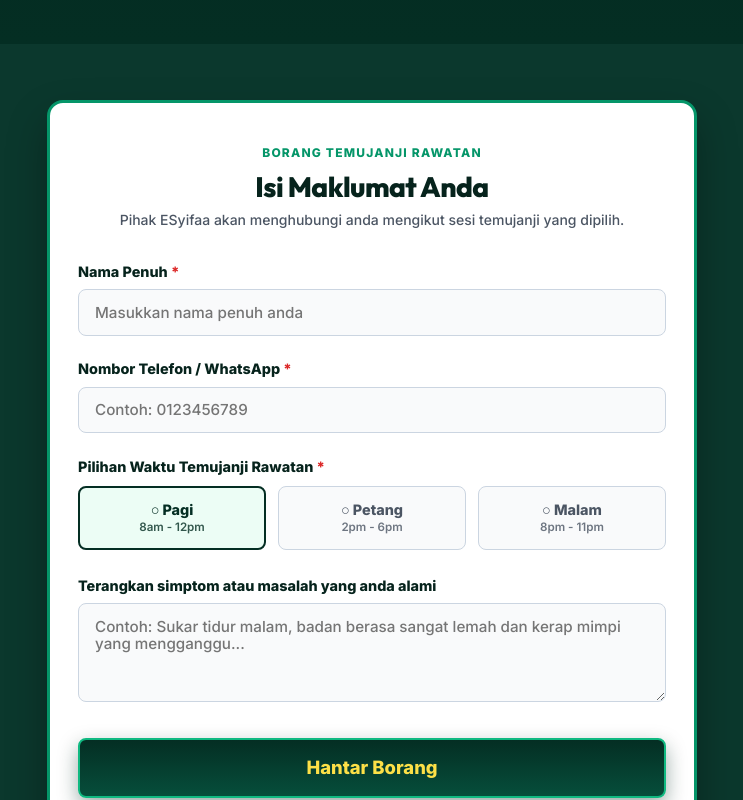
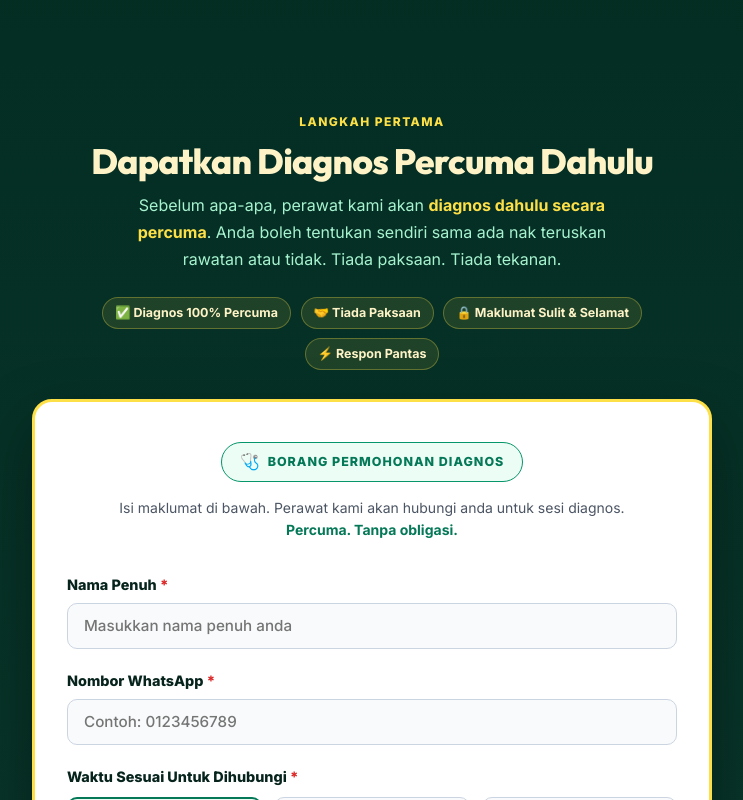
Before and after one commit to molekventure313/aura-assyifa, a Next.js app: page / in a window 1280 px wide. Shown: the part 9740-10540 px from the top of the page, without its empty margins (268-1011 px from the left). Built offline with nearby package versions, Linux system fonts and the light colour scheme.

Commit message:
feat: revamp ApplicationForm - tukar dari temujanji rawatan kepada diagnos percuma tanpa paksaan

```diff
--- a/src/components/salespage/ApplicationForm.js
+++ b/src/components/salespage/ApplicationForm.js
@@ -76,43 +76,114 @@ export default function ApplicationForm() {
 
   return (
     <section
-      id="apply-form"
+      id="borang"
       style={{
-        background: '#0B382D',
+        background: 'linear-gradient(180deg, #042E23 0%, #0B382D 100%)',
         color: '#0F172A',
-        padding: '3.5rem 1rem',
+        padding: '4rem 1rem',
         fontFamily: 'var(--font-inter), -apple-system, sans-serif'
       }}
     >
-      <div style={{ maxWidth: '650px', margin: '0 auto' }}>
+      <div style={{ maxWidth: '680px', margin: '0 auto' }}>
 
-        {/* Form Container (Pure White Background + Deep Emerald Border) */}
-        <div
-          style={{
+        {/* Section label above card */}
+        <div style={{ textAlign: 'center', marginBottom: '1.5rem' }}>
+          <span style={{
+            fontSize: '0.75rem', fontWeight: 800, color: '#FDE047',
+            textTransform: 'uppercase', letterSpacing: '0.12em'
+          }}>
+            LANGKAH PERTAMA
+          </span>
+          <h2 style={{
+            fontSize: 'clamp(1.6rem, 3.5vw, 2.2rem)',
+            fontWeight: 800,
+            color: '#FEF3C7',
+            marginTop: '0.4rem',
+            marginBottom: '0.6rem',
+            letterSpacing: '-0.02em'
+          }}>
+            Dapatkan Diagnos Percuma Dahulu
+          </h2>
+          <p style={{
+            color: '#A7F3D0',
+            fontSize: '1rem',
+            lineHeight: 1.7,
+            maxWidth: '520px',
+            margin: '0 auto'
+          }}>
+            Sebelum apa-apa, perawat kami akan <strong style={{ color: '#FDE047' }}>diagnos dahulu secara percuma</strong>.
+            Anda boleh tentukan sendiri sama ada nak teruskan rawatan atau tidak.
+            Tiada paksaan. Tiada tekanan.
+          </p>
+        </div>
+
+        {/* Trust badges */}
+        <div style={{
+          display: 'flex',
+          justifyContent: 'center',
+          flexWrap: 'wrap',
+          gap: '0.6rem',
+          marginBottom: '1.8rem'
+        }}>
+          {[
+            { icon: '✅', text: 'Diagnos 100% Percuma' },
+            { icon: '🤝', text: 'Tiada Paksaan' },
+            { icon: '🔒', text: 'Maklumat Sulit & Selamat' },
+            { icon: '⚡', text: 'Respon Pantas' },
+          ].map((b, i) => (
+            <span key={i} style={{
+              display: 'inline-flex',
+              alignItems: 'center',
+              gap: '0.35rem',
+              background: 'rgba(253,224,71,0.1)',
+              border: '1px solid rgba(253,224,71,0.3)',
+              color: '#FEF3C7',
+              fontSize: '0.78rem',
+              fontWeight: 700,
+              padding: '0.3rem 0.75rem',
+              borderRadius: '999px'
+            }}>
+              {b.icon} {b.text}
+            </span>
+          ))}
+        </div>
+
+        {/* Form Card */}
+        <div style={{
           background: '#FFFFFF',
-            borderRadius: '16px',
-            padding: '2.25rem 1.75rem',
-            border: '3px solid #059669',
-            boxShadow: '0 20px 40px rgba(0,0,0,0.3)'
-          }}
-        >
-          {/* Header */}
-          <div style={{ textAlign: 'center', marginBottom: '1.75rem' }}>
-            <span style={{ fontSize: '0.75rem', fontWeight: 800, color: '#059669', textTransform: 'uppercase', letterSpacing: '0.1em' }}>
-              BORANG TEMUJANJI RAWATAN
+          borderRadius: '20px',
+          padding: '2.5rem 2rem',
+          border: '3px solid #FDE047',
+          boxShadow: '0 24px 60px rgba(0,0,0,0.35)'
+        }}>
+
+          {/* Form header */}
+          <div style={{ textAlign: 'center', marginBottom: '2rem' }}>
+            <div style={{
+              display: 'inline-flex',
+              alignItems: 'center',
+              gap: '0.5rem',
+              background: '#ECFDF5',
+              border: '1.5px solid #059669',
+              borderRadius: '999px',
+              padding: '0.4rem 1.1rem',
+              marginBottom: '0.9rem'
+            }}>
+              <span style={{ fontSize: '1rem' }}>🩺</span>
+              <span style={{ fontSize: '0.78rem', fontWeight: 800, color: '#047857', textTransform: 'uppercase', letterSpacing: '0.08em' }}>
+                Borang Permohonan Diagnos
               </span>
-            <h2 style={{ fontSize: '1.75rem', fontWeight: 800, color: '#06231C', marginTop: '0.35rem', marginBottom: '0.35rem', letterSpacing: '-0.02em' }}>
-              Isi Maklumat Anda
-            </h2>
-            <p style={{ fontSize: '0.875rem', color: '#4B5563', margin: 0, fontWeight: 500 }}>
-              Pihak ESyifaa akan menghubungi anda mengikut sesi temujanji yang dipilih.
+            </div>
+            <p style={{ fontSize: '0.875rem', color: '#4B5563', margin: 0, lineHeight: 1.6 }}>
+              Isi maklumat di bawah. Perawat kami akan hubungi anda untuk sesi diagnos.
+              <br />
+              <strong style={{ color: '#047857' }}>Percuma. Tanpa obligasi.</strong>
             </p>
           </div>
 
           {/* Error Alert */}
           {errorMessage && (
-            <div
-              style={{
+            <div style={{
               background: '#FEF2F2',
               border: '1px solid #FCA5A5',
               borderRadius: '8px',
@@ -122,8 +193,7 @@ export default function ApplicationForm() {
               fontWeight: 600,
               marginBottom: '1.5rem',
               lineHeight: 1.4
-              }}
-            >
+            }}>
               ⚠️ {errorMessage}
             </div>
           )}
@@ -141,7 +211,7 @@ export default function ApplicationForm() {
             />
 
             {/* Nama Penuh */}
-            <div style={{ marginBottom: '1.35rem' }}>
+            <div style={{ marginBottom: '1.25rem' }}>
               <label style={{ display: 'block', marginBottom: '0.4rem', fontWeight: 800, fontSize: '0.9rem', color: '#06231C' }}>
                 Nama Penuh <span style={{ color: '#DC2626' }}>*</span>
               </label>
@@ -156,20 +226,21 @@ export default function ApplicationForm() {
                   width: '100%',
                   padding: '0.85rem 1rem',
                   background: '#F9FAFB',
-                  border: '1px solid #CBD5E1',
-                  borderRadius: '8px',
+                  border: '1.5px solid #CBD5E1',
+                  borderRadius: '10px',
                   color: '#0F172A',
                   fontSize: '0.95rem',
                   outline: 'none',
-                  fontWeight: 500
+                  fontWeight: 500,
+                  boxSizing: 'border-box'
                 }}
               />
             </div>
 
-            {/* Nombor Telefon / WhatsApp */}
-            <div style={{ marginBottom: '1.35rem' }}>
+            {/* Nombor WhatsApp */}
+            <div style={{ marginBottom: '1.25rem' }}>
               <label style={{ display: 'block', marginBottom: '0.4rem', fontWeight: 800, fontSize: '0.9rem', color: '#06231C' }}>
-                Nombor Telefon / WhatsApp <span style={{ color: '#DC2626' }}>*</span>
+                Nombor WhatsApp <span style={{ color: '#DC2626' }}>*</span>
               </label>
               <input
                 type="tel"
@@ -182,27 +253,27 @@ export default function ApplicationForm() {
                   width: '100%',
                   padding: '0.85rem 1rem',
                   background: '#F9FAFB',
-                  border: '1px solid #CBD5E1',
-                  borderRadius: '8px',
+                  border: '1.5px solid #CBD5E1',
+                  borderRadius: '10px',
                   color: '#0F172A',
                   fontSize: '0.95rem',
                   outline: 'none',
-                  fontWeight: 500
+                  fontWeight: 500,
+                  boxSizing: 'border-box'
                 }}
               />
             </div>
 
-            {/* Pilihan Waktu Temujanji */}
+            {/* Waktu Sesuai Dihubungi */}
             <div style={{ marginBottom: '1.5rem' }}>
               <label style={{ display: 'block', marginBottom: '0.5rem', fontWeight: 800, fontSize: '0.9rem', color: '#06231C' }}>
-                Pilihan Waktu Temujanji Rawatan <span style={{ color: '#DC2626' }}>*</span>
+                Waktu Sesuai Untuk Dihubungi <span style={{ color: '#DC2626' }}>*</span>
               </label>
-
               <div style={{ display: 'grid', gridTemplateColumns: 'repeat(3, 1fr)', gap: '0.75rem' }}>
                 {[
-                  { id: 'Pagi', label: '○ Pagi', desc: '8am - 12pm' },
-                  { id: 'Petang', label: '○ Petang', desc: '2pm - 6pm' },
-                  { id: 'Malam', label: '○ Malam', desc: '8pm - 11pm' }
+                  { id: 'Pagi', label: '🌅 Pagi', desc: '8am – 12pm' },
+                  { id: 'Petang', label: '☀️ Petang', desc: '2pm – 6pm' },
+                  { id: 'Malam', label: '🌙 Malam', desc: '8pm – 11pm' }
                 ].map((item) => {
                   const isSelected = formData.appointment_session === item.id;
                   return (
@@ -212,19 +283,19 @@ export default function ApplicationForm() {
                       onClick={() => setFormData(prev => ({ ...prev, appointment_session: item.id }))}
                       style={{
                         padding: '0.85rem 0.5rem',
-                        borderRadius: '8px',
-                        border: isSelected ? '2px solid #042E23' : '1px solid #CBD5E1',
+                        borderRadius: '10px',
+                        border: isSelected ? '2px solid #047857' : '1.5px solid #CBD5E1',
                         background: isSelected ? '#ECFDF5' : '#F9FAFB',
-                        color: isSelected ? '#042E23' : '#4B5563',
+                        color: isSelected ? '#047857' : '#4B5563',
                         fontWeight: 800,
-                        fontSize: '0.9rem',
+                        fontSize: '0.88rem',
                         cursor: 'pointer',
                         textAlign: 'center',
                         transition: 'all 0.15s ease'
                       }}
                     >
                       <div>{item.label}</div>
-                      <div style={{ fontSize: '0.725rem', opacity: 0.8, marginTop: '0.15rem', fontWeight: 600 }}>
+                      <div style={{ fontSize: '0.72rem', opacity: 0.8, marginTop: '0.15rem', fontWeight: 600 }}>
                         {item.desc}
                       </div>
                     </button>
@@ -233,56 +304,82 @@ export default function ApplicationForm() {
               </div>
             </div>
 
-            {/* Terangkan simptom atau masalah yang anda alami */}
-            <div style={{ marginBottom: '1.75rem' }}>
+            {/* Simptom / Masalah */}
+            <div style={{ marginBottom: '1.5rem' }}>
               <label style={{ display: 'block', marginBottom: '0.4rem', fontWeight: 800, fontSize: '0.9rem', color: '#06231C' }}>
-                Terangkan simptom atau masalah yang anda alami
+                Ceritakan Simptom atau Masalah Anda
+                <span style={{ fontWeight: 500, color: '#6B7280', marginLeft: '0.3rem', fontSize: '0.8rem' }}>(tidak wajib, tapi membantu diagnos)</span>
               </label>
               <textarea
                 name="problem"
                 rows={4}
-                placeholder="Contoh: Sukar tidur malam, badan berasa sangat lemah dan kerap mimpi yang mengganggu..."
+                placeholder="Contoh: Kerap mimpi menakutkan, badan terasa berat tanpa sebab, perniagaan tiba-tiba sunyi..."
                 value={formData.problem}
                 onChange={handleChange}
                 style={{
                   width: '100%',
                   padding: '0.85rem 1rem',
                   background: '#F9FAFB',
-                  border: '1px solid #CBD5E1',
-                  borderRadius: '8px',
+                  border: '1.5px solid #CBD5E1',
+                  borderRadius: '10px',
                   color: '#0F172A',
                   fontSize: '0.95rem',
                   outline: 'none',
                   resize: 'vertical',
-                  fontWeight: 500
+                  fontWeight: 500,
+                  boxSizing: 'border-box'
                 }}
               />
             </div>
 
-            {/* Submit Button (Deep Emerald Background + Kuning Font) */}
+            {/* No pressure note */}
+            <div style={{
+              background: '#F0FDF4',
+              border: '1px solid #BBF7D0',
+              borderRadius: '10px',
+              padding: '0.9rem 1rem',
+              marginBottom: '1.5rem',
+              display: 'flex',
+              gap: '0.6rem',
+              alignItems: 'flex-start'
+            }}>
+              <span style={{ fontSize: '1.1rem', flexShrink: 0 }}>💚</span>
+              <p style={{ margin: 0, fontSize: '0.82rem', color: '#166534', lineHeight: 1.6, fontWeight: 500 }}>
+                <strong>Tiada sebarang paksaan.</strong> Setelah diagnos selesai, anda boleh putuskan sendiri
+                sama ada nak teruskan rawatan (RM50) atau sekadar diagnos sahaja. Keputusan sepenuhnya di tangan anda.
+              </p>
+            </div>
+
+            {/* Submit Button */}
             <button
               type="submit"
               disabled={loading}
               style={{
                 width: '100%',
-                padding: '1.1rem',
-                fontSize: '1.15rem',
+                padding: '1.15rem',
+                fontSize: '1.1rem',
                 fontWeight: 800,
-                color: '#FDE047',
-                background: 'linear-gradient(180deg, #042E23 0%, #064E3B 100%)',
-                border: '2px solid #10B981',
-                borderRadius: '8px',
+                color: '#042E23',
+                background: loading
+                  ? '#A7F3D0'
+                  : 'linear-gradient(135deg, #FDE047 0%, #FACC15 100%)',
+                border: 'none',
+                borderRadius: '12px',
                 cursor: loading ? 'not-allowed' : 'pointer',
-                opacity: loading ? 0.75 : 1,
-                boxShadow: '0 8px 20px rgba(4, 46, 35, 0.4)',
-                transition: 'all 0.15s ease'
+                opacity: loading ? 0.8 : 1,
+                boxShadow: loading ? 'none' : '0 8px 24px rgba(253,224,71,0.4)',
+                transition: 'all 0.2s ease',
+                letterSpacing: '0.01em'
               }}
             >
-              {loading ? 'Menghantar Borang...' : 'Hantar Borang'}
+              {loading ? '⏳ Menghantar...' : '🩺 Mohon Diagnos Percuma Sekarang'}
             </button>
 
+            <p style={{ textAlign: 'center', marginTop: '0.9rem', fontSize: '0.78rem', color: '#6B7280', margin: '0.9rem 0 0 0' }}>
+              🔒 Maklumat anda adalah sulit dan hanya digunakan untuk tujuan diagnos sahaja.
+            </p>
+
           </form>
-
         </div>
 
       </div>
```
Lines whose indentation alone changed are shown as unchanged.
